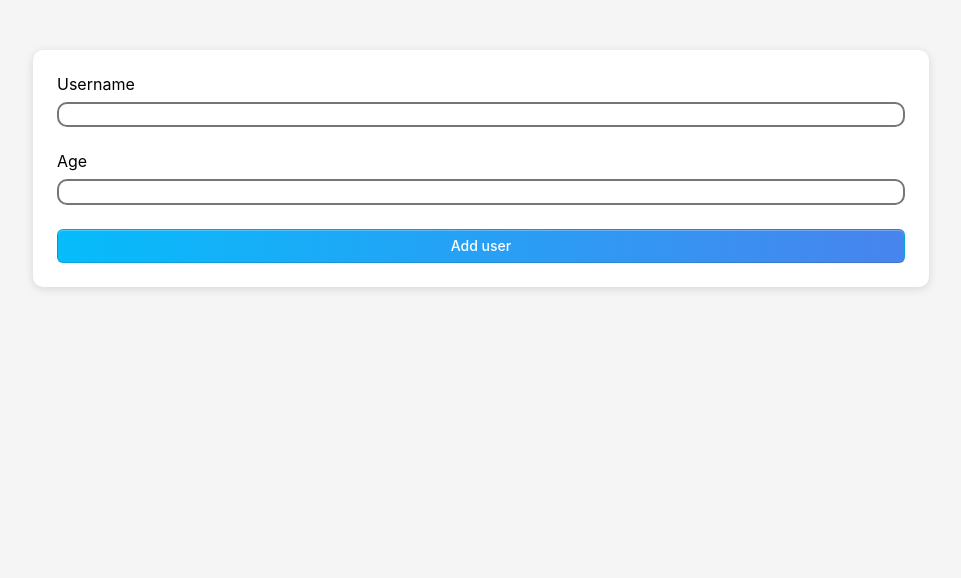
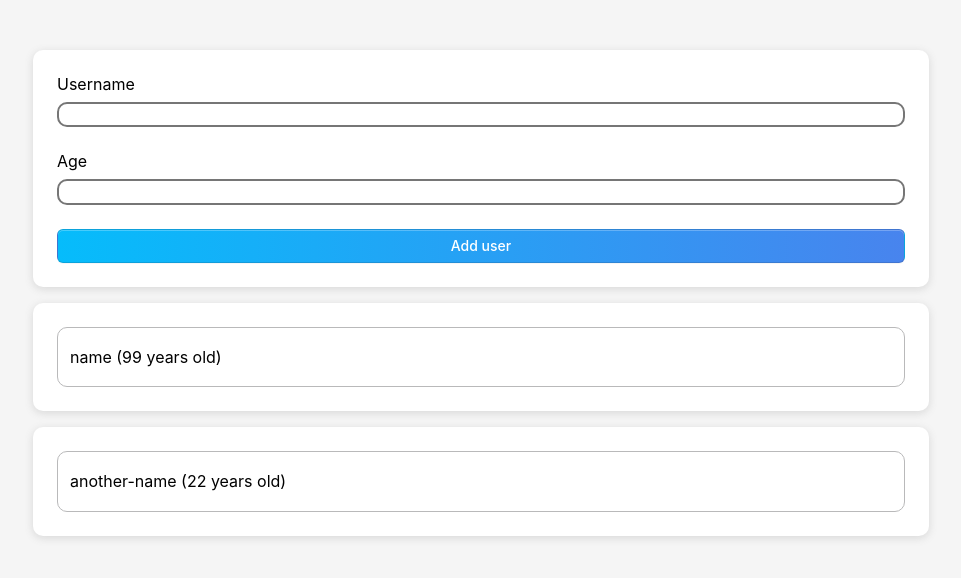
Before and after one commit to n-drobyshevski/react-add-user, a React (Create React App) app: page / in a window 1280 px wide. Shown: the top 578 px of the page, without its empty margins (159-1120 px from the left). Built offline with nearby package versions, Linux system fonts and the light colour scheme.

Commit message:
Add: UsersList design

```diff
--- a/src/App.js
+++ b/src/App.js
@@ -5,12 +5,18 @@ import NewUser from './components/NewUser.js/NewUser';
 
 
 function App() {
+
+  const testUsers = [
+    { id: '01', username: 'name', age: 99, },
+    { id: '02', username: 'another-name', age: 22, }
+  ];
+
   return (
     <div className="App">
       <NewUser />
-      <UsersList />
+      <UsersList items={testUsers} />
     </div>
   );
-}
+};
 
 export default App;
--- a/src/components/NewUser.js/NewUser.module.css
+++ b/src/components/NewUser.js/NewUser.module.css
@@ -0,0 +1,6 @@
+
+.container{
+    padding: 1rem 1.25rem;
+    border: whitesmoke 1px solid;
+    border-radius: 10px;
+}
--- a/src/components/UI/Card.js
+++ b/src/components/UI/Card.js
@@ -1,8 +1,7 @@
 import styles from './Card.module.css'
 
 const Card = (props) => {
-    // const classes = styles.card + props.className;
-    // console.log(classes)
+    // const classes = `${styles.card} ${props.className}`;
 
     return (
         <div className={styles.card} style={{borderColor: 'red'}}>
--- /dev/null
+++ b/src/components/Users/UserItem.js
@@ -0,0 +1,17 @@
+import styles from './UserItem.module.css';
+
+import Card from '../UI/Card';
+
+const UserItem = (props) => {
+    console.log(props)
+    return (
+        <Card>
+            <div className={styles.container}>
+                <p>{`${props.username} (${props.age} years old)`}</p>
+            </div>
+        </Card>
+
+    );
+};
+
+export default UserItem;
--- /dev/null
+++ b/src/components/Users/UserItem.module.css
@@ -0,0 +1,6 @@
+
+.container{
+    padding: .2rem .75rem;
+    border: #b9b9ba 1px solid;
+    border-radius: 10px;
+}
--- a/src/components/Users/UsersList.js
+++ b/src/components/Users/UsersList.js
@@ -1,9 +1,19 @@
 import styles from './UsersList.module.css';
 
-const UsersList = props => {
+import UserItem from './UserItem';
+
+const UsersList = (props) => {
     return (
-        <ul className={styles.UsersList}>
-
+        <ul className={styles.usersList}>
+            {
+                [props.items.map(user => (
+                    <UserItem
+                        key={user.id}
+                        username={user.username}
+                        age={user.age}
+                    />
+                ))]
+            }
         </ul>
     );
 };
--- a/src/components/Users/UsersList.module.css
+++ b/src/components/Users/UsersList.module.css
@@ -0,0 +1,6 @@
+ul{
+    padding: 0;
+    display: flex;
+    flex-direction: column;
+    gap: 1rem;
+}
```
